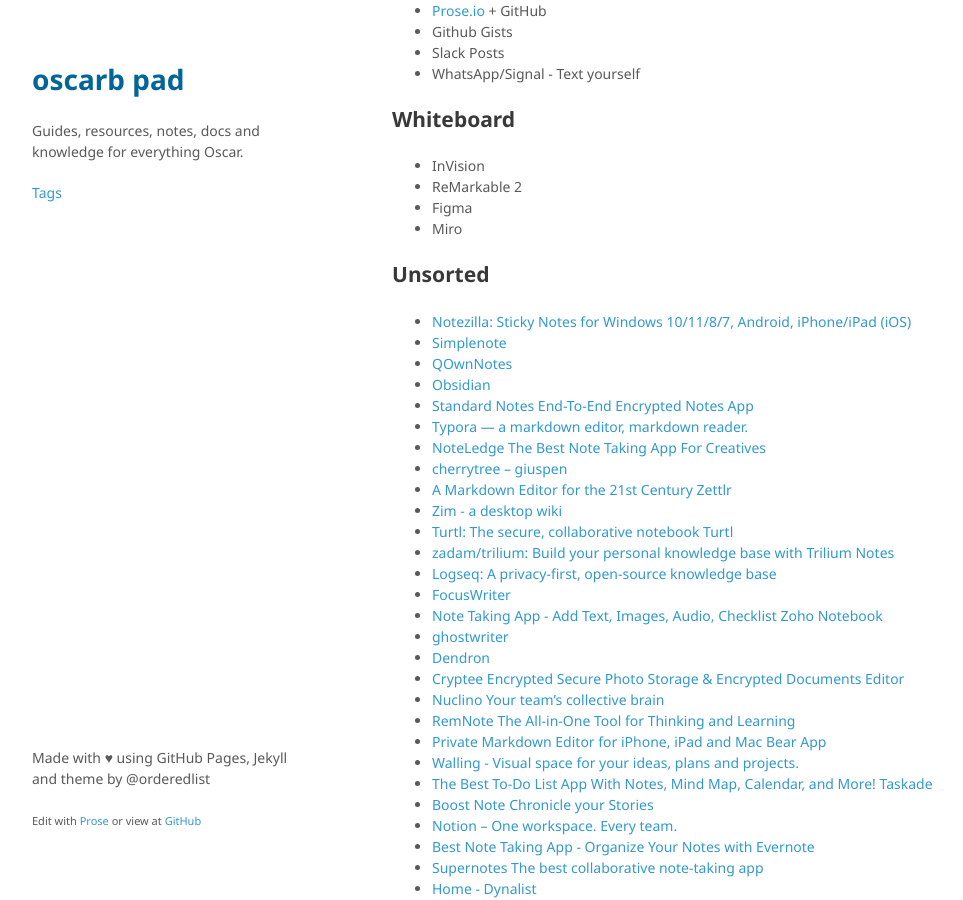
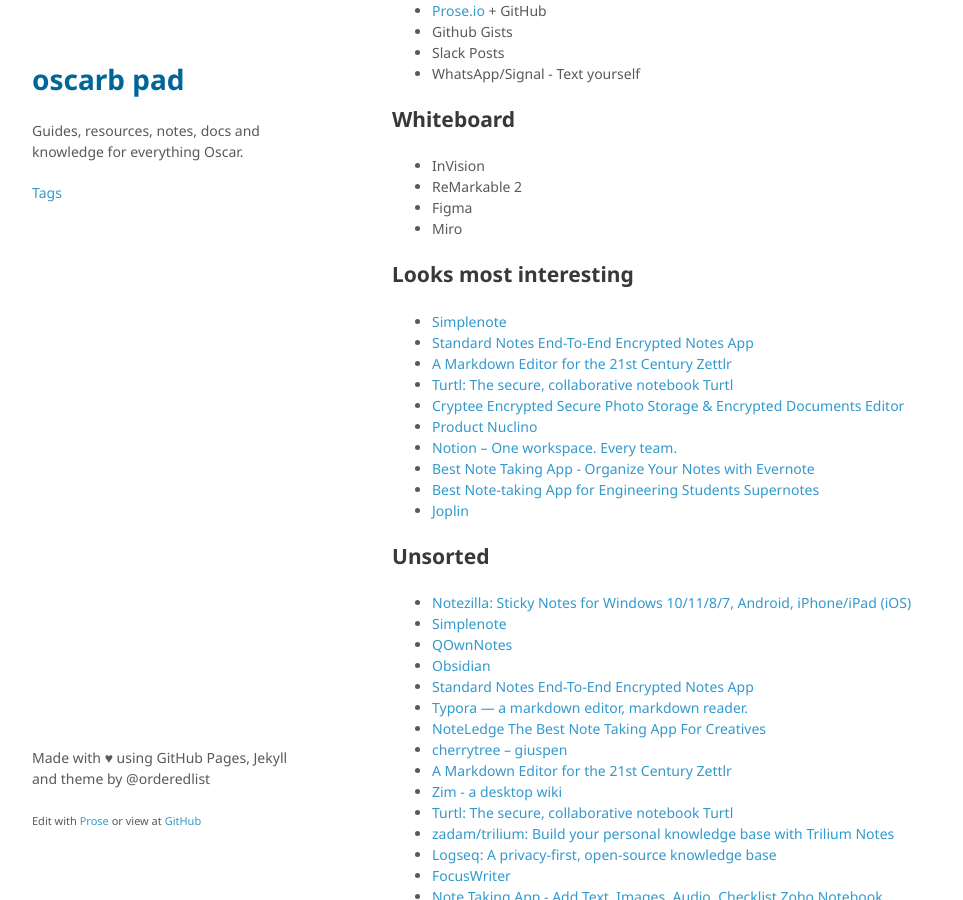
Before and after one commit to oscarb/pad, a Jekyll site: the page built from _docs/note-taking.md, in a window 1280 px wide and 900 px high, scrolled down 675 px. Shown: the whole window, without its empty margins (128-1091 px from the left). Built offline with Jekyll 4.4.1, drawn with Linux system fonts in a browser that asks for light colours; some web fonts are replaced.

Commit message:
Update note-taking.md

```diff
--- a/_docs/note-taking.md
+++ b/_docs/note-taking.md
@@ -47,6 +47,19 @@ published: true
 * Figma
 * Miro
 
+## Looks most interesting
+
+* [Simplenote](https://simplenote.com/)
+* [Standard Notes End-To-End Encrypted Notes App](https://standardnotes.com/)
+* [A Markdown Editor for the 21st Century Zettlr](https://www.zettlr.com/)
+* [Turtl: The secure, collaborative notebook  Turtl](https://turtlapp.com/)
+* [Cryptee Encrypted Secure Photo Storage & Encrypted Documents Editor](https://crypt.ee/#pricing)
+* [Product Nuclino](https://www.nuclino.com/product)
+* [Notion – One workspace. Every team.](https://www.notion.so/product)
+* [Best Note Taking App - Organize Your Notes with Evernote](https://evernote.com/)
+* [Best Note-taking App for Engineering Students  Supernotes](https://supernotes.app/notetaking-for-engineering-students/)
+* [Joplin](https://joplinapp.org/)
+
 
 ## Unsorted
 
```
